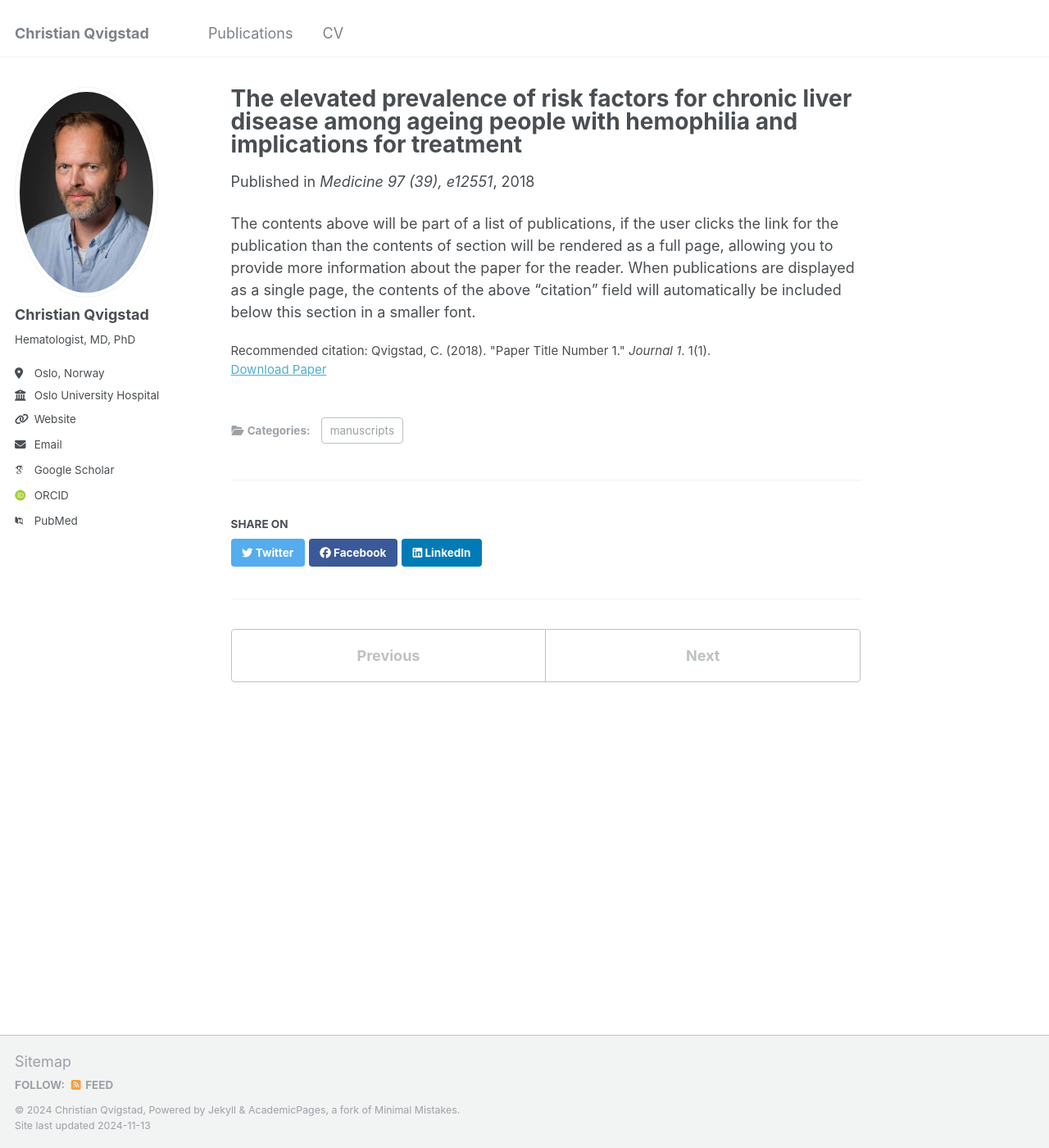
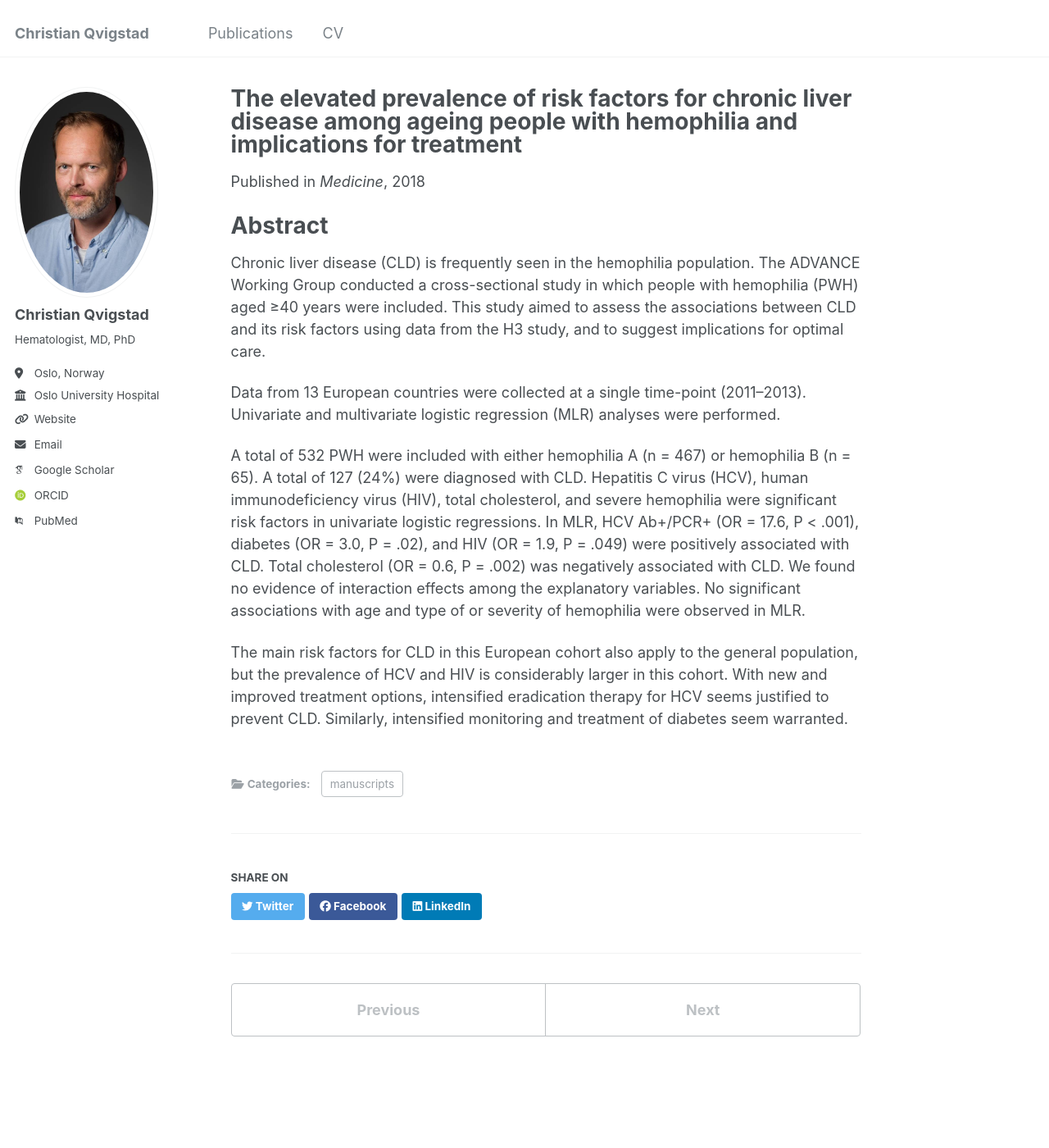
Before and after one commit to qvigstad/qvigstad.github.io, a Jekyll site: the page built from _publications/2018-09-CLD-Med.md, in a window 1280 px wide and 1400 px high. Shown: the whole window at 82% size. Built offline with Jekyll 4.4.1, drawn with Linux system fonts in a browser that asks for light colours; some web fonts are replaced.

Commit message:
Update 2018-09-CLD-Med.md

```diff
--- a/_publications/2018-09-CLD-Med.md
+++ b/_publications/2018-09-CLD-Med.md
@@ -2,12 +2,19 @@
 title: "The elevated prevalence of risk factors for chronic liver disease among ageing people with hemophilia and implications for treatment"
 collection: publications
 category: manuscripts
-permalink: /publication/2009-10-01-paper-title-number-1
+permalink: /publication/2018-09-CLD-Med
 excerpt: 'This paper is about the number 1. The number 2 is left for future work.'
 date: 2018-09-01
-venue: 'Medicine 97 (39), e12551'
+venue: 'Medicine'
 paperurl: 'https://doi.org/10.1097/MD.0000000000012551'
-citation: 'Qvigstad, C. (2018). &quot;Paper Title Number 1.&quot; <i>Journal 1</i>. 1(1).'
 ---
 
-The contents above will be part of a list of publications, if the user clicks the link for the publication than the contents of section will be rendered as a full page, allowing you to provide more information about the paper for the reader. When publications are displayed as a single page, the contents of the above "citation" field will automatically be included below this section in a smaller font.
+Abstract
+========
+Chronic liver disease (CLD) is frequently seen in the hemophilia population. The ADVANCE Working Group conducted a cross-sectional study in which people with hemophilia (PWH) aged ≥40 years were included. This study aimed to assess the associations between CLD and its risk factors using data from the H3 study, and to suggest implications for optimal care.
+
+Data from 13 European countries were collected at a single time-point (2011–2013). Univariate and multivariate logistic regression (MLR) analyses were performed.
+
+A total of 532 PWH were included with either hemophilia A (n = 467) or hemophilia B (n = 65). A total of 127 (24%) were diagnosed with CLD. Hepatitis C virus (HCV), human immunodeficiency virus (HIV), total cholesterol, and severe hemophilia were significant risk factors in univariate logistic regressions. In MLR, HCV Ab+/PCR+ (OR = 17.6, P < .001), diabetes (OR = 3.0, P = .02), and HIV (OR = 1.9, P = .049) were positively associated with CLD. Total cholesterol (OR = 0.6, P = .002) was negatively associated with CLD. We found no evidence of interaction effects among the explanatory variables. No significant associations with age and type of or severity of hemophilia were observed in MLR.
+
+The main risk factors for CLD in this European cohort also apply to the general population, but the prevalence of HCV and HIV is considerably larger in this cohort. With new and improved treatment options, intensified eradication therapy for HCV seems justified to prevent CLD. Similarly, intensified monitoring and treatment of diabetes seem warranted.
```
